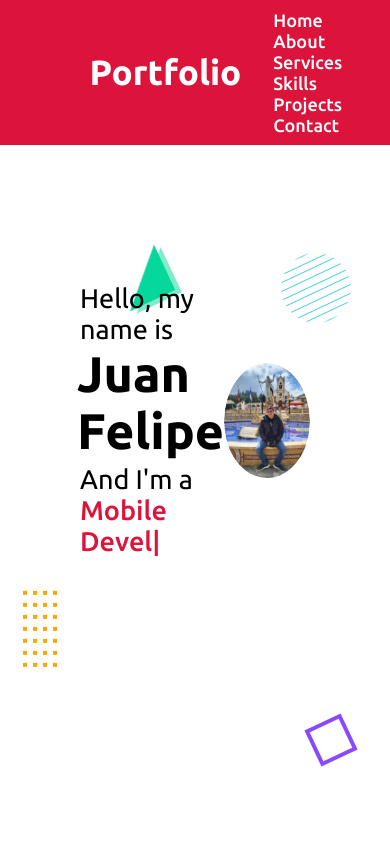
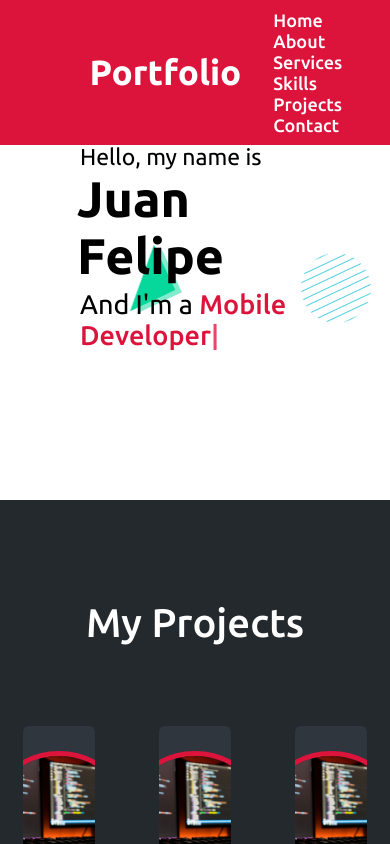
Before and after one commit to Juanfe98/portfolio, a React (Create React App) app: page / in a window 390 px wide. Shown: the top 844 px of the page. Built offline with nearby package versions, Linux system fonts and the light colour scheme.

Commit message:
Fix responsive in efffects

```diff
--- a/package.json
+++ b/package.json
@@ -8,6 +8,7 @@
     "@testing-library/user-event": "^12.1.10",
     "react": "^17.0.2",
     "react-dom": "^17.0.2",
+    "react-icons": "^4.2.0",
     "react-scripts": "4.0.3",
     "typed.js": "^2.0.12",
     "web-vitals": "^1.0.1"
--- a/public/index.html
+++ b/public/index.html
@@ -3,6 +3,10 @@
   <head>
     <meta charset="utf-8" />
     <link rel="icon" href="%PUBLIC_URL%/favicon.ico" />
+    <link
+      rel="stylesheet"
+      href="https://cdnjs.cloudflare.com/ajax/libs/font-awesome/5.15.3/css/all.min.css"
+    />
     <meta name="viewport" content="width=device-width, initial-scale=1" />
     <meta name="theme-color" content="#000000" />
     <meta
--- a/src/components/Home/Effects/effects.css
+++ b/src/components/Home/Effects/effects.css
@@ -8,7 +8,7 @@
   height: 40px;
   border: 4px solid #8a49ff;
   right: 10%;
-  bottom: 10%;
+  bottom: 20%;
   animation: spin 10s linear infinite;
 }
 
@@ -62,7 +62,7 @@
   width: 70px;
   height: 70px;
   top: 30%;
-  right: 10%;
+  right: 5%;
   display: flex;
   justify-content: space-between;
   border-radius: 50%;
--- a/src/components/Home/home.css
+++ b/src/components/Home/home.css
@@ -6,7 +6,6 @@
 /* home section styling */
 .home {
   display: flex;
-  height: 100vh;
   color: #000000;
   min-height: 500px;
   background-size: cover;
@@ -49,3 +48,33 @@
   max-width: 100%;
   border-radius: 50%;
 }
+
+@media (max-width: 1150px) {
+  .image-wrapper {
+    width: 300px;
+  }
+  .home .home-content .text-1 {
+    font-size: 23px;
+  }
+  .home .home-content .text-2 {
+    font-size: 65px;
+  }
+  .home .home-content .text-3 {
+    font-size: 30px;
+  }
+}
+
+@media (max-width: 750px) {
+  .image-wrapper {
+    width: 0;
+  }
+  .home .home-content .text-1 {
+    font-size: 23px;
+  }
+  .home .home-content .text-2 {
+    font-size: 65px;
+  }
+  .home .home-content .text-3 {
+    font-size: 30px;
+  }
+}
--- a/src/components/shared/TypingAnimation/TypingAnimation.js
+++ b/src/components/shared/TypingAnimation/TypingAnimation.js
@@ -1,7 +1,11 @@
 import React from "react";
 import Typed from "typed.js";
 
-export const TypingAnimation = ({ phrases = [] }) => {
+export const TypingAnimation = ({
+  phrases = [],
+  typeSpeed = 100,
+  backSpeed = 100,
+}) => {
   // Create reference to store the DOM element containing the animation
   const el = React.useRef(null);
   // Create reference to store the Typed instance itself
@@ -10,8 +14,8 @@ export const TypingAnimation = ({ phrases = [] }) => {
   React.useEffect(() => {
     const options = {
       strings: phrases,
-      typeSpeed: 120,
-      backSpeed: 120,
+      typeSpeed: typeSpeed,
+      backSpeed: backSpeed,
       loop: true,
       loopCount: Infinity,
     };
```
